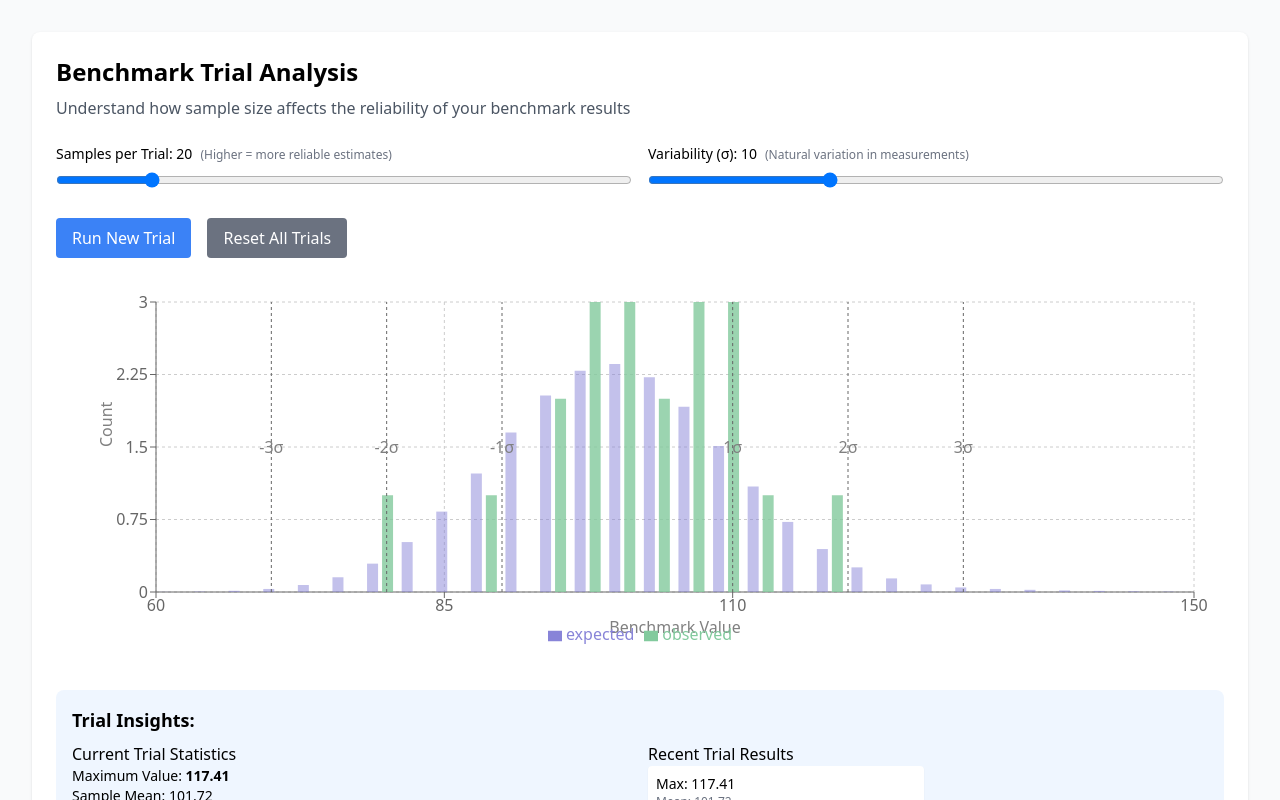
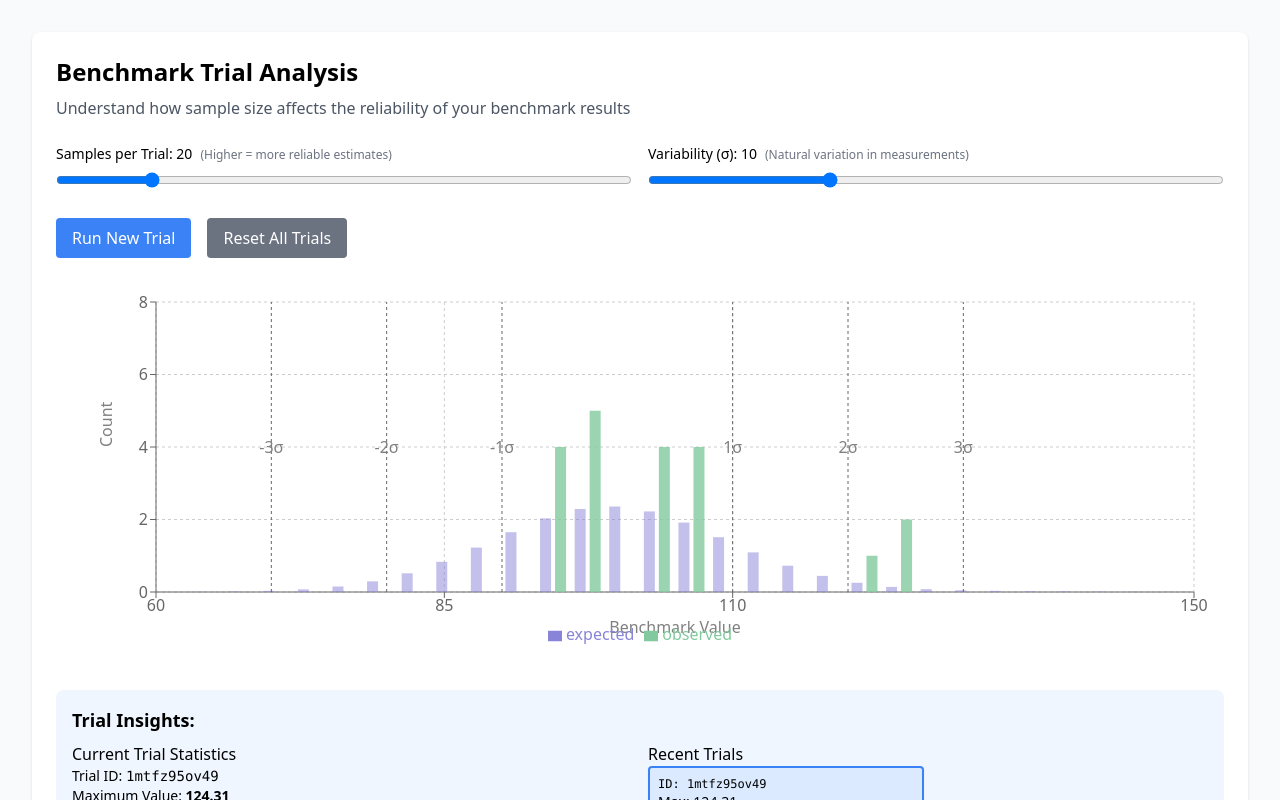
Before and after one commit to scottopell/benchmark-histogram, a React (Vite) app: page / in a window 1280 px wide. Both pictures are taken after a click on the button "Run New Trial". Shown: the top 800 px of the page. Built offline with nearby package versions, Linux system fonts and the light colour scheme.

Commit message:
Clickable trials

```diff
--- a/src/components/BenchmarkHistogram.tsx
+++ b/src/components/BenchmarkHistogram.tsx
@@ -7,12 +7,11 @@ interface Bucket {
     end: number;
     expected: number;
     observed: number;
-    cumulative: number;
-    cumulativeObserved?: number;
     value: number;
 }
 
 interface Trial {
+    id: string;
     buckets: Bucket[];
     maxValue: number;
     timestamp: number;
@@ -28,25 +27,45 @@ interface ChartDataItem {
     value: number;
     expected: number;
     observed: number;
-    expectedCumulative?: number;
-    observedCumulative?: number;
     range: string;
     sigma: string;
 }
+
+// Simple xorshift for deterministic random numbers
+const xorshift = (seed: number) => {
+    let state = seed;
+    return () => {
+        state ^= state << 13;
+        state ^= state >> 17;
+        state ^= state << 5;
+        return (state >>> 0) / 4294967296;
+    };
+};
+
+const generateSeedFromId = (id: string): number => {
+    let hash = 0;
+    for (let i = 0; i < id.length; i++) {
+        const char = id.charCodeAt(i);
+        hash = ((hash << 5) - hash) + char;
+        hash = hash & hash;
+    }
+    return Math.abs(hash);
+};
 
 const BenchmarkTrials: React.FC = () => {
     const [mean] = useState<number>(100);
     const [stdDev, setStdDev] = useState<number>(10);
     const [tailProbability] = useState<number>(0.01);
-    const [maxObservedValue, setMaxObservedValue] = useState<number | null>(null);
     const [tailShift] = useState<number>(3);
     const [samplesPerTrial, setSamplesPerTrial] = useState<number>(20);
-    const [showCumulative] = useState<boolean>(false);
-
     const [trials, setTrials] = useState<Trial[]>([]);
-    const [currentTrial, setCurrentTrial] = useState<Trial | null>(null);
+    const [selectedTrialId, setSelectedTrialId] = useState<string | null>(null);
     const [isRunning, setIsRunning] = useState<boolean>(false);
 
+    const currentTrial = useMemo(() =>
+        trials.find(t => t.id === selectedTrialId) || trials[trials.length - 1],
+        [trials, selectedTrialId]
+    );
 
     // Error function implementation
     const erf = (x: number): number => {
@@ -87,7 +106,6 @@ const BenchmarkTrials: React.FC = () => {
                 end,
                 expected,
                 observed: 0,
-                cumulative: 0,
                 value: centerValue
             };
         });
@@ -100,21 +118,14 @@ const BenchmarkTrials: React.FC = () => {
         return { domain, buckets, bucketSize, sigmaLines };
     }, [mean, stdDev, tailShift, tailProbability, samplesPerTrial]);
 
-    const calculateRareEventDetectionPower = (samplesPerTrial: number, numTrials: number): string => {
-        const probMiss = 0.99;
-        const probMissAll = Math.pow(probMiss, samplesPerTrial * numTrials);
-        const detectionPower = (1 - probMissAll) * 100;
-        return detectionPower.toFixed(1);
-    };
-
-    const generateSample = (): number => {
-        const u1 = Math.random();
-        const u2 = Math.random();
+    const generateSample = (rng: () => number): number => {
+        const u1 = rng();
+        const u2 = rng();
         if (u1 < tailProbability) {
-            const z = Math.sqrt(-2 * Math.log(u2)) * Math.cos(2 * Math.PI * Math.random());
+            const z = Math.sqrt(-2 * Math.log(u2)) * Math.cos(2 * Math.PI * rng());
             return mean + tailShift * stdDev + z * stdDev;
         } else {
-            const z = Math.sqrt(-2 * Math.log(u2)) * Math.cos(2 * Math.PI * Math.random());
+            const z = Math.sqrt(-2 * Math.log(u2)) * Math.cos(2 * Math.PI * rng());
             return mean + z * stdDev;
         }
     };
@@ -123,62 +134,55 @@ const BenchmarkTrials: React.FC = () => {
         if (!buckets) return;
         setIsRunning(true);
 
+        const trialId = Math.random().toString(36).substring(2, 15);
+        const rng = xorshift(generateSeedFromId(trialId));
+
         const newBuckets = buckets.map(bucket => ({ ...bucket, observed: 0 }));
-        const samples = Array(samplesPerTrial).fill(0).map(generateSample);
+        const samples = Array(samplesPerTrial).fill(0).map(() => generateSample(rng));
         const maxValue = Math.max(...samples);
         const sampleMean = samples.reduce((a, b) => a + b, 0) / samples.length;
 
-        let cumulativeCount = 0;
         samples.forEach(value => {
             const bucketIndex = Math.floor((value - domain[0]) / bucketSize);
             if (bucketIndex >= 0 && bucketIndex < newBuckets.length) {
                 newBuckets[bucketIndex].observed++;
-                cumulativeCount += 1;
-                newBuckets[bucketIndex].cumulativeObserved = cumulativeCount;
             }
         });
 
         const trial: Trial = {
+            id: trialId,
             buckets: newBuckets,
             maxValue,
             timestamp: Date.now(),
             sampleMean
         };
 
-        setCurrentTrial(trial);
-        setMaxObservedValue(maxValue);
         setTrials(prev => [...prev.slice(-4), trial]);
+        setSelectedTrialId(trialId);
 
         setTimeout(() => setIsRunning(false), 500);
     };
 
     const reset = (): void => {
-        setCurrentTrial(null);
-        setMaxObservedValue(null);
         setTrials([]);
+        setSelectedTrialId(null);
     };
 
     const chartData = useMemo((): ChartDataItem[] => {
-        const data = (currentTrial?.buckets || buckets).map(bucket => ({
+        return (currentTrial?.buckets || buckets).map(bucket => ({
             value: (bucket.start + bucket.end) / 2,
             expected: bucket.expected || 0,
             observed: bucket.observed || 0,
-            expectedCumulative: showCumulative ? bucket.cumulative : undefined,
-            observedCumulative: showCumulative && bucket.cumulativeObserved ? bucket.cumulativeObserved : undefined,
             range: `${bucket.start.toFixed(1)} - ${bucket.end.toFixed(1)}`,
             sigma: ((bucket.value - mean) / stdDev).toFixed(2)
         }));
-
-        return data;
-    }, [currentTrial, buckets, showCumulative, mean, stdDev]);
+    }, [currentTrial, buckets, mean, stdDev]);
 
     const formatTooltip = (value: ValueType, name: NameType): [number | string, string] => {
-        if (name === 'expected' || name === 'expectedCumulative') {
-            const numValue = typeof value === 'number' ? value.toFixed(2) : value;
-            return [numValue, showCumulative ? 'Expected Cumulative' : 'Expected Distribution'];
+        if (name === 'expected') {
+            return [typeof value === 'number' ? value.toFixed(2) : value, 'Expected Distribution'];
         }
-        const formattedValue = typeof value === 'number' ? value : 0;
-        return [formattedValue, showCumulative ? 'Observed Cumulative' : 'Observed Samples'];
+        return [typeof value === 'number' ? value : 0, 'Observed Samples'];
     };
 
     const formatTooltipLabel = (label: any, payload: Array<{ payload: ChartDataItem }>): string => {
@@ -268,7 +272,7 @@ const BenchmarkTrials: React.FC = () => {
                             />
                             <YAxis
                                 label={{
-                                    value: showCumulative ? 'Cumulative Count' : 'Count',
+                                    value: 'Count',
                                     angle: -90,
                                     position: 'insideLeft',
                                     offset: 10
@@ -318,25 +322,33 @@ const BenchmarkTrials: React.FC = () => {
                                 <div>
                                     <h4 className="font-medium">Current Trial Statistics</h4>
                                     <p className="text-sm">
+                                        Trial ID: <span className="font-mono">{currentTrial.id}</span>
+                                        <br />
                                         Maximum Value: <span className="font-bold">{currentTrial.maxValue.toFixed(2)}</span>
                                         <br />
                                         Sample Mean: <span>{currentTrial.sampleMean.toFixed(2)}</span>
-                                        <br />
-                                        Detection Power: {calculateRareEventDetectionPower(samplesPerTrial, trials.length)}% chance of seeing a 1-in-100 event
                                     </p>
                                 </div>
 
                                 {trials.length > 0 && (
                                     <div>
-                                        <h4 className="font-medium">Recent Trial Results</h4>
+                                        <h4 className="font-medium">Recent Trials</h4>
                                         <div className="grid grid-cols-2 gap-2 text-sm">
-                                            {trials.map((trial, _i) => (
-                                                <div key={trial.timestamp} className="p-2 bg-white rounded shadow-sm">
+                                            {trials.map((trial) => (
+                                                <button
+                                                    key={trial.id}
+                                                    onClick={() => setSelectedTrialId(trial.id)}
+                                                    className={`p-2 text-left rounded shadow-sm transition-colors ${trial.id === selectedTrialId
+                                                        ? 'bg-blue-100 border-2 border-blue-500'
+                                                        : 'bg-white hover:bg-gray-50'
+                                                        }`}
+                                                >
+                                                    <div className="font-mono text-xs truncate">ID: {trial.id}</div>
                                                     <div>Max: {trial.maxValue.toFixed(2)}</div>
                                                     <div className="text-xs text-gray-500">
                                                         Mean: {trial.sampleMean.toFixed(2)}
                                                     </div>
-                                                </div>
+                                                </button>
                                             ))}
                                         </div>
                                     </div>
@@ -346,10 +358,11 @@ const BenchmarkTrials: React.FC = () => {
                             <div className="text-sm text-gray-600 mt-2">
                                 <p>Understanding the Results:</p>
                                 <ul className="list-disc pl-5 space-y-1">
-                                    <li>Each trial represents an independent set of {samplesPerTrial} samples</li>
+                                    <li>Each trial is independent and reproducible using its unique ID</li>
+                                    <li>Click on any previous trial to explore its distribution</li>
                                     <li>The purple bars show the expected distribution of values</li>
-                                    <li>Green bars show actual samples from the current trial</li>
-                                    <li>Larger sample sizes increase the chance of detecting rare performance events</li>
+                                    <li>Green bars show actual samples from the selected trial</li>
+                                    <li>Reference lines indicate standard deviation boundaries</li>
                                 </ul>
                             </div>
                         </div>
```
